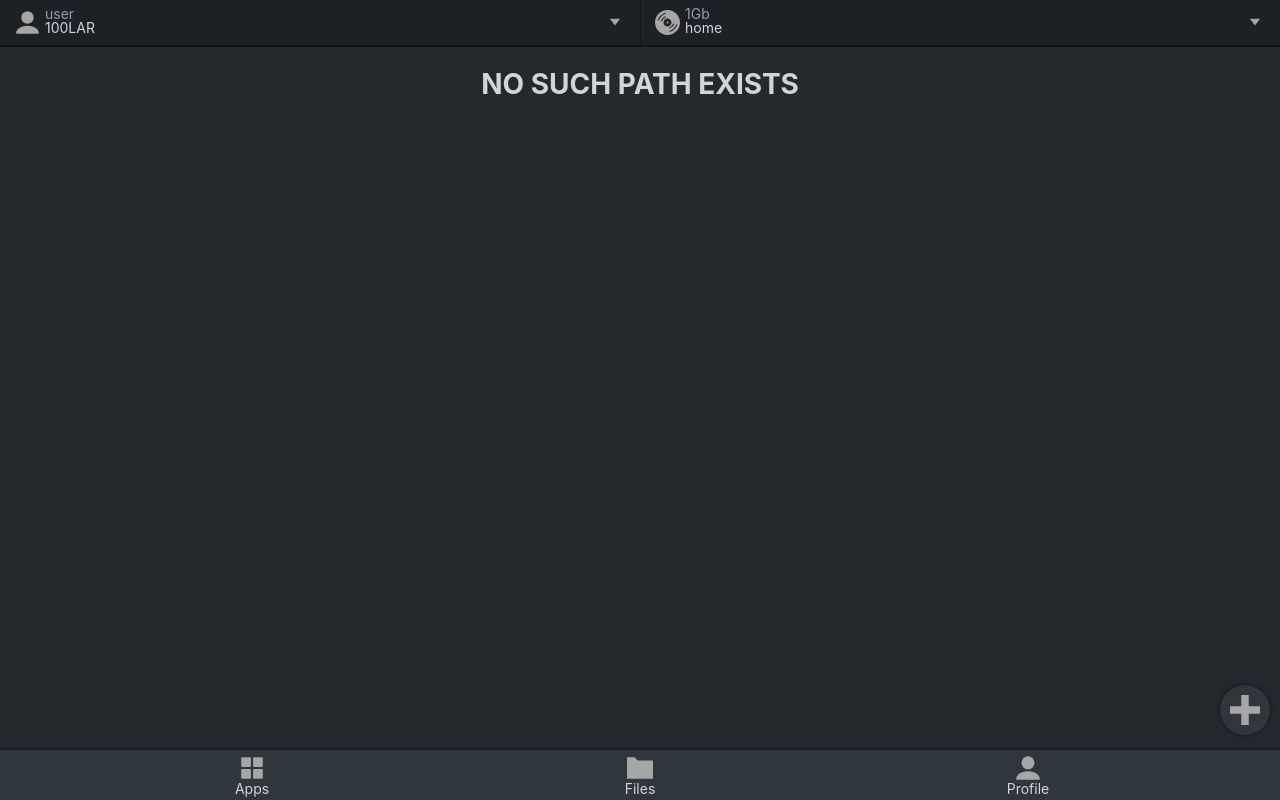
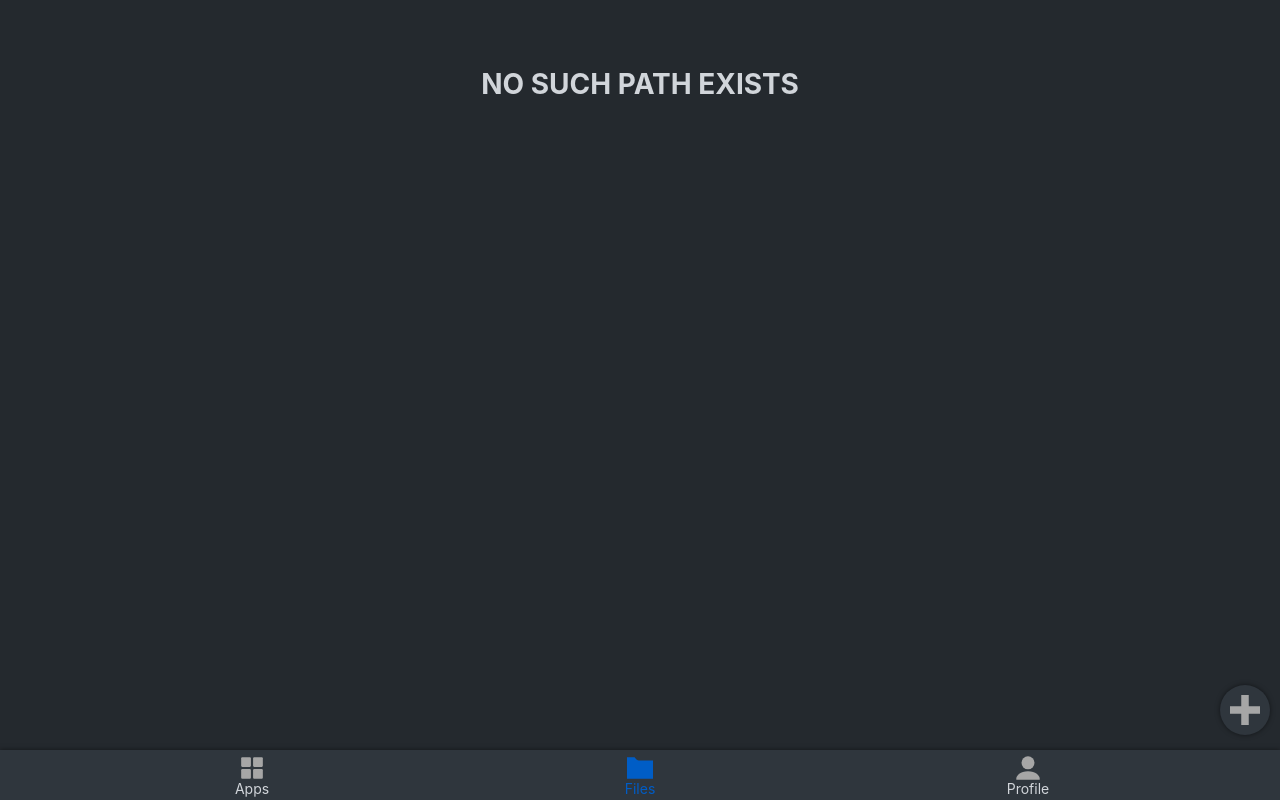
Before and after one commit to 4LAR/100LAR-WEB-DISK, a Flask app: page /m-main in a window 1280 px wide. Run offline with Flask 2, Linux system fonts and the light colour scheme; the visitor is signed in with stand-in values (Sample User, id 1); data that the repository does not hold is empty; parts of the project's set-up code (start-up, migrations or seed data) failed here and were passed over.

Commit message:
переключение вкладок меню

```diff
--- a/app/static/css/mobile/bottomBar.1.css
+++ b/app/static/css/mobile/bottomBar.1.css
@@ -72,3 +72,11 @@
 .horizontal_menu p {
   margin: -8px 0;
 }
+
+.menu_button_selected img {
+  filter: invert(24%) sepia(63%) saturate(2576%) hue-rotate(199deg) brightness(96%) contrast(104%);
+}
+
+.menu_button_selected p {
+  color: #005CC5;
+}
--- /dev/null
+++ b/app/static/js/mobile/pages.1.js
@@ -0,0 +1,16 @@
+
+var page_names = ["apps", "files", "profile"];
+
+function open_page(name) {
+  for (page of page_names) {
+    if (page === name) {
+      openModal(`page_${page}`);
+      document.getElementById(`page_button_${page}`).classList.replace('menu_button', 'menu_button_selected');
+    } else {
+      closeModal(`page_${page}`);
+      document.getElementById(`page_button_${page}`).classList.replace('menu_button_selected', 'menu_button');
+    }
+  }
+}
+
+open_page("files");
--- a/app/templates/m-main.html
+++ b/app/templates/m-main.html
@@ -19,6 +19,11 @@
   <body class="scroll_style">
     <input id="path" class="" style="display: none" type=text placeholder="Path" onkeypress="">
 
+    <div id="page_apps" style="display: none;">
+      <p>Apps</p>
+    </div>
+
+    <div id="page_files" style="display: none;">
       <div id="file_list_div" class="file_list">
         <ul id="file_list" style="overflow-x:hidden;"></ul>
       </div>
@@ -26,20 +31,31 @@
       <div class="add_button_div">
         <img id="" class="icon path_buttons block_select button_margin" style="margin: 10px;" width="30" height="30" src="static/img/add.svg" onclick="open_file_add()">
       </div>
+    </div>
+
+    <div id="page_profile" style="display: none;">
+      <p>profile</p>
+    </div>
 
     <div class="bottomBar">
       <ul class="horizontal_menu">
         <li>
+          <div id="page_button_apps" onclick="open_page('apps')" class="block_select menu_button">
             <img id="" class="icon block_select" src="static/img/apps.svg">
             <p>Apps</p>
+          </div>
         </li>
         <li>
-          <img id="" class="icon block_select" src="static/img/files/folder.svg">
+          <div id="page_button_files" onclick="open_page('files')" class="block_select menu_button">
+            <img class="icon block_select" src="static/img/files/folder.svg">
             <p>Files</p>
+          </div>
         </li>
         <li>
-          <img id="" class="icon block_select" src="static/img/user.svg">
+          <div id="page_button_profile" onclick="open_page('profile')" class="block_select menu_button">
+            <img class="icon block_select" src="static/img/user.svg">
             <p>Profile</p>
+          </div>
         </li>
       </ul>
     </div>
@@ -276,50 +292,7 @@
       <ul id="path_list" style="position: absolute; top: -14px; width: 100%"></ul>
     </div>
 
-    <div id="leftBar_user" class="leftBar_user" style="display: none">
 
-      <div id="admin_panel" class="small_button_left_style block_select button_margin" style="top: 45px; display: none" onclick="openInNewTab('admin')">
-        <img class="icon_topBar" width="20" height="20" src="static/img/admin/dashboard.svg">
-        <p class="top_bar_font_color">admin panel</p>
-      </div>
-
-      <div id="other_options" style="position: absolute; top: 42px; width: 100%;">
-        <p class="top_bar_font_color" style="position: absolute; left: 8px; top: 0px;">Theme</p>
-
-        <div style="position: absolute; top: 20px; left: 15px;">
-          <input type="checkbox" class="custom-checkbox top_checkBox" id="lightThame_chekcbox" name="lightThame_chekcbox" value="yes" onchange="checkBox_thame(this)">
-          <label for="lightThame_chekcbox"><p class="top_bar_font_color">Light theme</p></label>
-        </div>
-
-      </div>
-
-      <!--версия-->
-      <div class="div_ver" style="position: absolute; left: 0px; bottom: 30px; width: var(--width-left-bar)" align="left">
-        <p style="margin: 10px 10px"><a href="javascript:open_git_releases()">ver: {{ version }}</a></p>
-      </div>
-
-      <!--кнопка для выхода из аккаунта-->
-      <div class="button_exit_style block_select button_margin" onclick="logout()">
-        <img class="icon_topBar" width="20" height="20" src="static/img/logout.svg">
-        <p class="top_bar_font_color">logout</p>
-      </div>
-    </div>
-
-    <div class="topBar">
-      <div id="path_select_button" class="path_select_button block_select button_margin" onclick="open_close_path_button()">
-        <img class="icon_topBar" style="margin: 10px 15px" width="25" height="25" src="static/img/dvd-disk.svg">
-        <p class="top_bar_font_color" id="path_status_size" style="position: absolute; margin: -42px 45px; color: #959DA5">1Gb</p>
-        <p class="top_bar_font_color" id="path_name" style="position: absolute; margin: -28px 45px">home</p>
-        <img id="path_select_button_triangle" class="icon_topBar" style="position:absolute; right: 10px; top: 10px" width="10" height="10" src="static/img/triangle.svg">
-      </div>
-
-      <div id="user_button" class="user_button block_select button_margin" onclick="open_close_user_button()">
-        <img class="icon_topBar" style="margin: 0px 15px" width="25" height="25" src="static/img/user.svg">
-        <p class="top_bar_font_color" id="user_status" style="margin: -22px 45px; color: #959DA5">user</p>
-        <p class="top_bar_font_color" id="user_name" style="margin: 15px 45px">100LAR</p>
-        <img id="user_button_triangle" class="icon_topBar" style="position:absolute; right: 10px; top: 10px" width="10" height="10" src="static/img/triangle.svg">
-      </div>
-    </div>
 
     <div id="dialog_bg" class="dialog_backgound" onclick="close_dialogs()"></div>
 
@@ -422,6 +395,7 @@
   </script>
 
   <script type="text/javascript" src="static/js/main.1.js"></script>
+  <script type="text/javascript" src="static/js/mobile/pages.1.js"></script>
 
   <script type="text/javascript" src="static/js/theme.1.js"></script>
 
```
Lines whose indentation alone changed are shown as unchanged.
